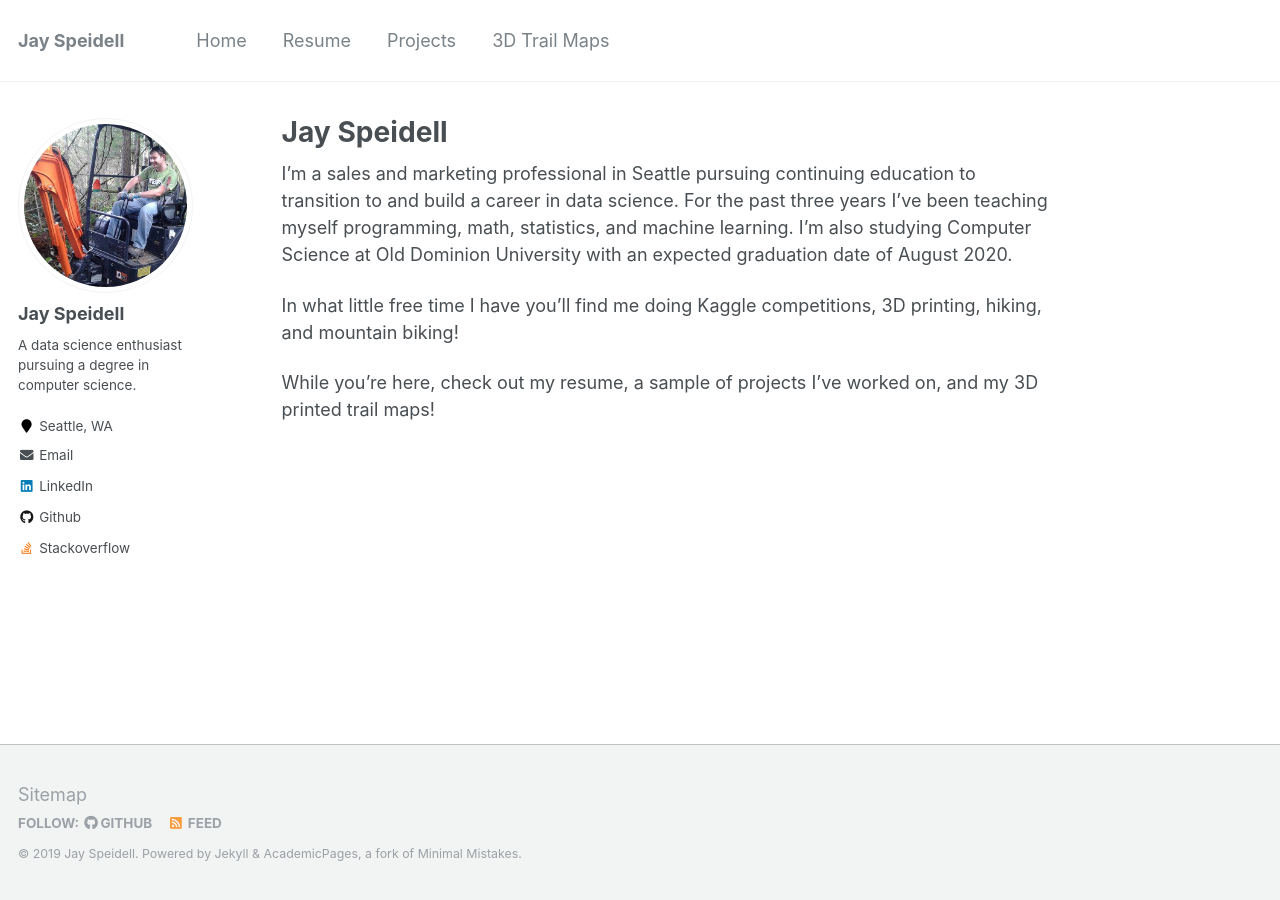
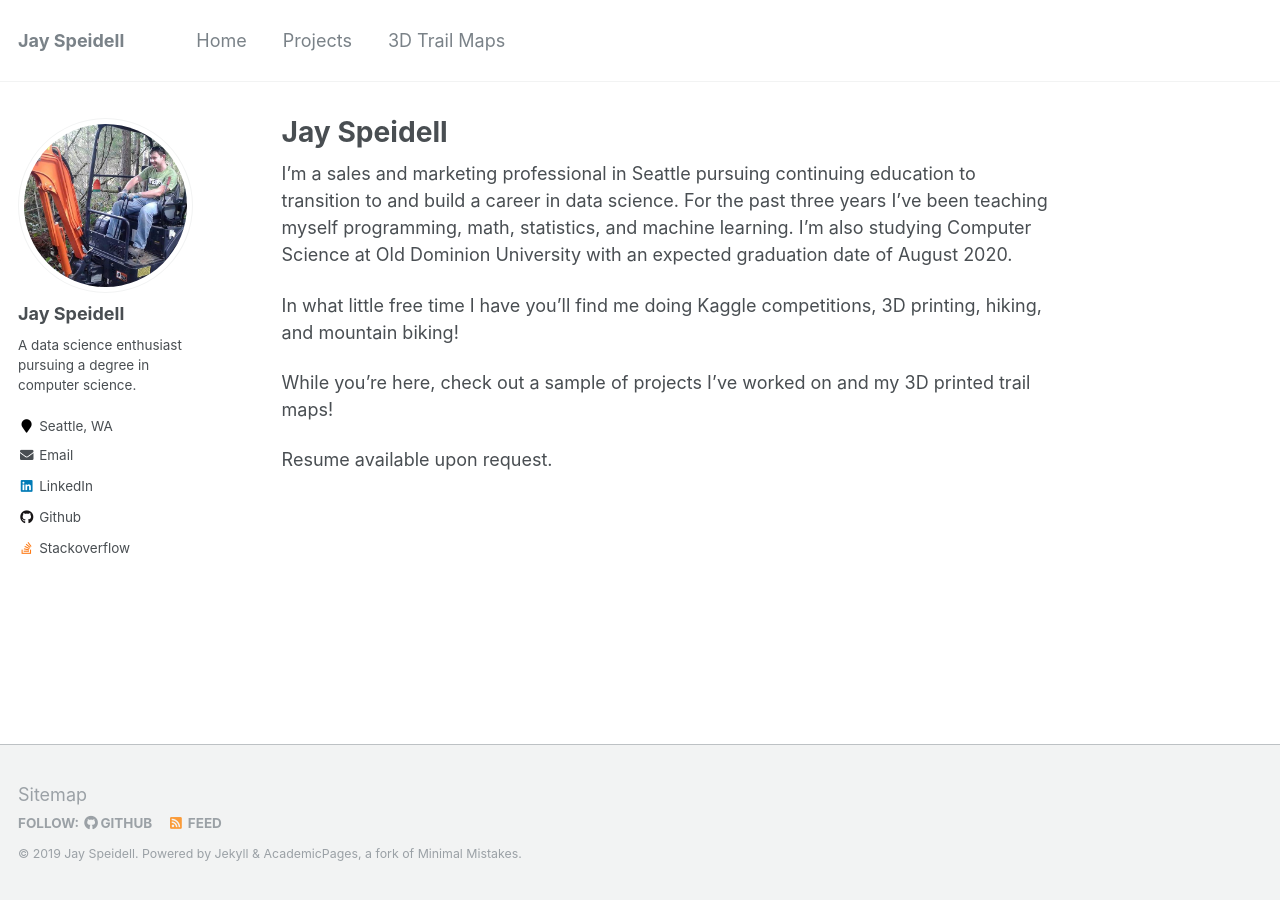
Before and after one commit to jayspeidell/jayspeidell.github.io, a Jekyll site: the page built from _pages/about.md, in a window 1280 px wide. Built offline with Jekyll 4.4.1, drawn with Linux system fonts in a browser that asks for light colours.

Commit message:
hide resume

```diff
--- a/_data/navigation.yml
+++ b/_data/navigation.yml
@@ -3,13 +3,15 @@ main:
   - title: "Home"
     url: /about/
 
-  - title: "Resume"
-    url: /resume/
+
 
   - title: "Projects"
     url: /projects/
   - title: "3D Trail Maps"
     url: /3dtrailmaps/
+
+ # - title: "Resume"
+#    url: /resume/
   #- title: "Publications"
 #    url: /publications/
 
--- a/_pages/about.md
+++ b/_pages/about.md
@@ -12,4 +12,6 @@ I'm a sales and marketing professional in Seattle pursuing continuing education
 
 In what little free time I have you'll find me doing Kaggle competitions, 3D printing, hiking, and mountain biking!
 
-While you're here, check out my resume, a sample of projects I've worked on, and my 3D printed trail maps!
+While you're here, check out a sample of projects I've worked on and my 3D printed trail maps!
+
+Resume available upon request.
```
